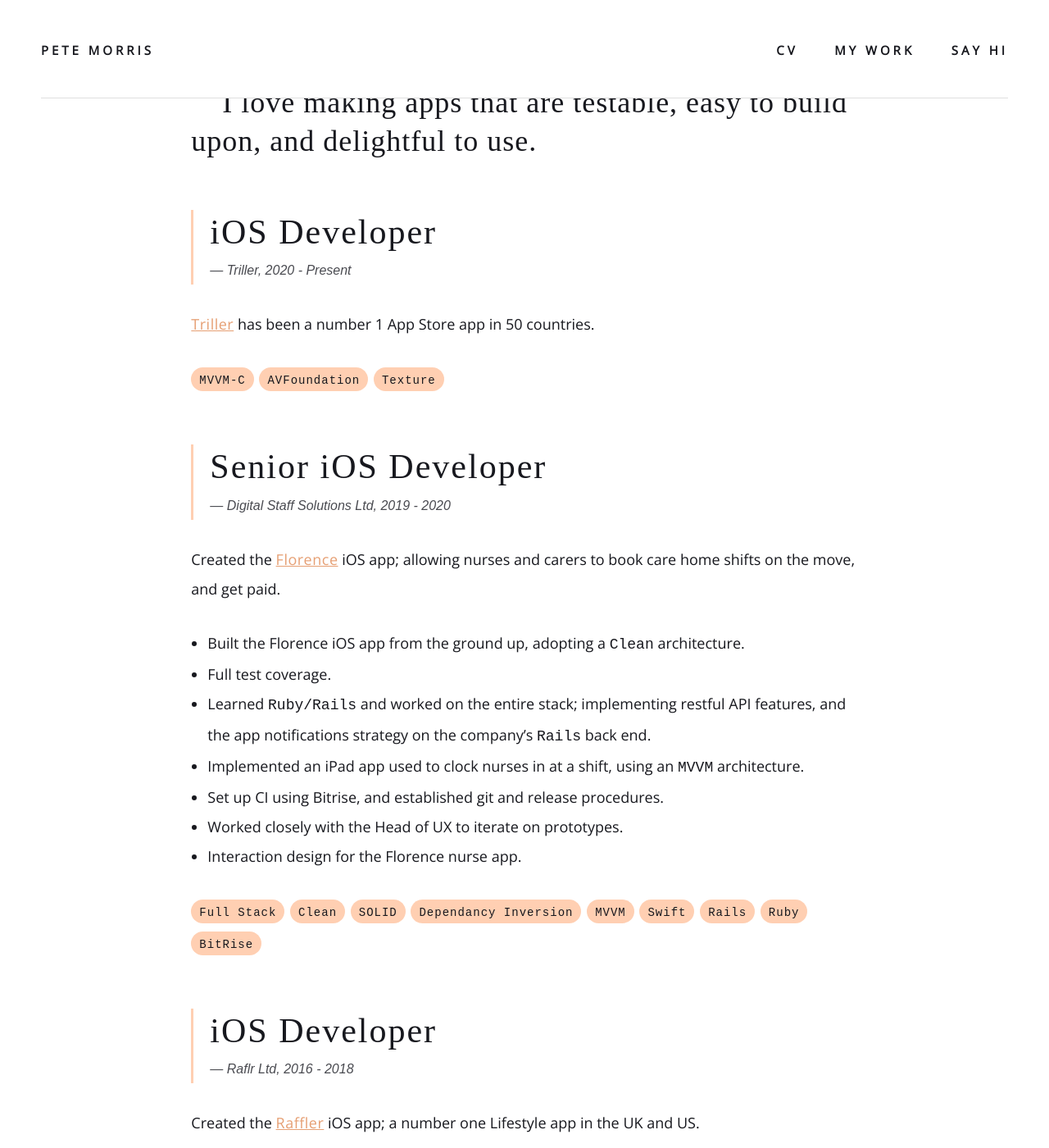
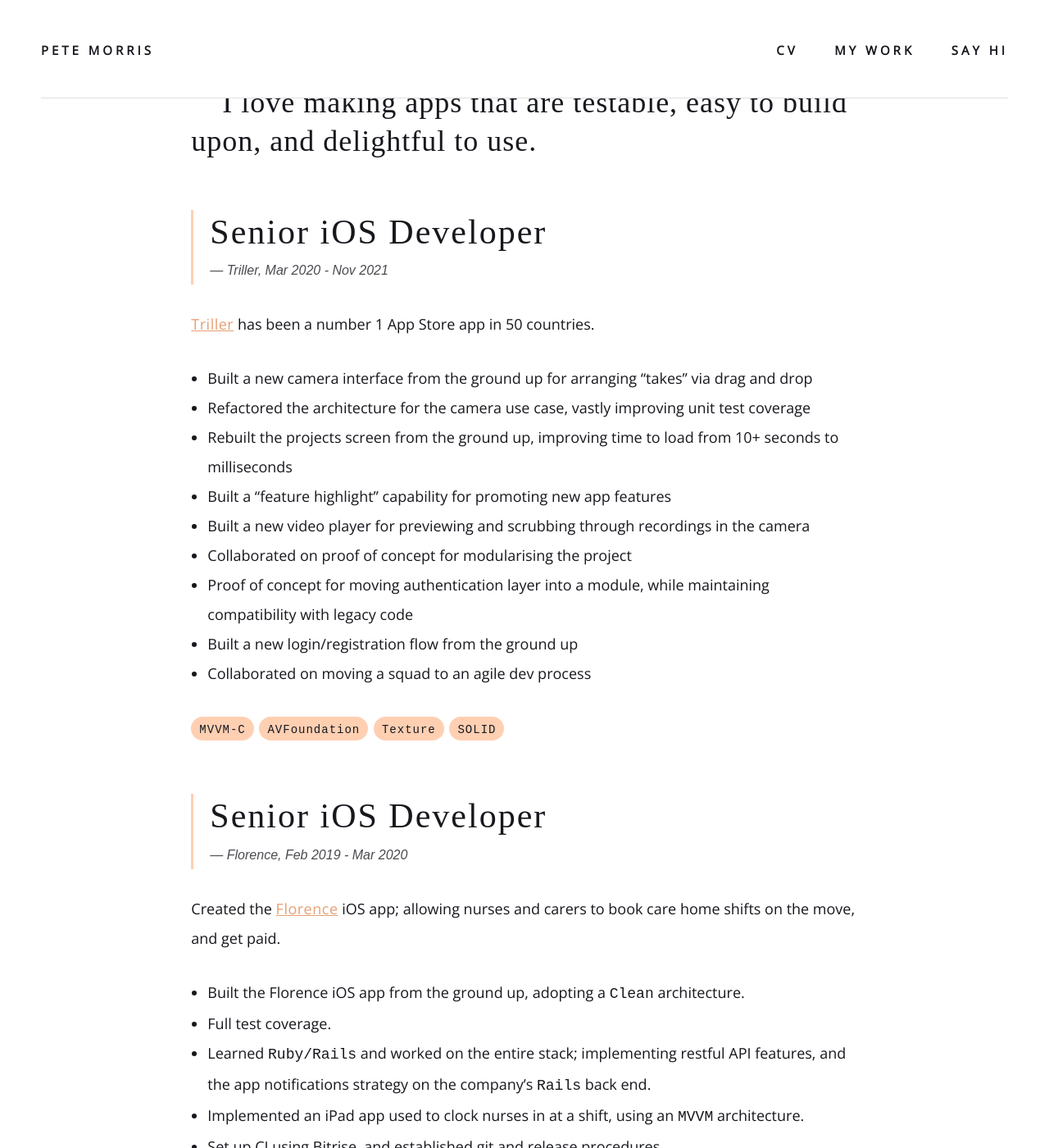
Before and after one commit to p-morris/p-morris.github.io, a Jekyll site: the page built from _pages/cv.md, in a window 1280 px wide and 1400 px high, scrolled down 334 px. Shown: the whole window at 82% size. Built offline with Jekyll 4.4.1, drawn with Linux system fonts in a browser that asks for light colours; nearby versions of some CDN libraries; some web fonts are replaced; some of the changed text lies outside the part shown.

Commit message:
Updated CV

```diff
--- a/_pages/cv.md
+++ b/_pages/cv.md
@@ -25,19 +25,31 @@
 </div>
 
 > {: .job-title}
-> ## iOS Developer
-> <cite>Triller, 2020 - Present</cite>
+> ## Senior iOS Developer
+> <cite>Triller, Mar 2020 - Nov 2021</cite>
 
 [Triller](https://apps.apple.com/us/app/triller-social-video-platform/id994905763) has been a number 1 App Store app in 50 countries.
+
+{: .work-list}
+* Built a new camera interface from the ground up for arranging "takes" via drag and drop
+* Refactored the architecture for the camera use case, vastly improving unit test coverage
+* Rebuilt the projects screen from the ground up, improving time to load from 10+ seconds to milliseconds
+* Built a "feature highlight" capability for promoting new app features
+* Built a new video player for previewing and scrubbing through recordings in the camera
+* Collaborated on proof of concept for modularising the project
+* Proof of concept for moving authentication layer into a module, while maintaining compatibility with legacy code
+* Built a new login/registration flow from the ground up
+* Collaborated on moving a squad to an agile dev process
 
 {: .tag-list}
 * `MVVM-C`
 * `AVFoundation`
 * `Texture`
+* `SOLID`
 
 > {: .job-title}
 > ## Senior iOS Developer
-> <cite>Digital Staff Solutions Ltd, 2019 - 2020</cite>
+> <cite>Florence, Feb 2019 - Mar 2020</cite>
 
 Created the [Florence](https://apps.apple.com/gb/app/florence-nurse-carer-shifts/id1481958477) iOS app; allowing nurses and carers to book care home shifts on the move, and get paid.
 
@@ -63,7 +75,7 @@
 
 > {: .job-title}
 > ## iOS Developer
-> <cite>Raflr Ltd, 2016 - 2018</cite>
+> <cite>Raffler, Mar 2016 - Aug 2018</cite>
 
 Created the [Raffler](https://www.telegraph.co.uk/men/thinking-man/raffler-introducing-the-app-that-could-win-you-1000-with-the-tou/) iOS app; a number one Lifestyle app in the UK and US.
 
@@ -90,7 +102,7 @@
 
 > {: .job-title}
 > ## iOS Developer
-> <cite>Mumsnet Ltd, 2014 - 2016</cite>
+> <cite>Mumsnet, Sep 2014 - Jan 2016</cite>
 
 Developed [Mumsnet Talk](https://apps.apple.com/gb/app/mumsnet-talk/id437769914); an app for accessing a social discussion forum with ten million users.
 
@@ -110,7 +122,7 @@
 
 > {: .job-title}
 > ## Contract iOS Developer
-> <cite>Mindtools Ltd, 2013 - 2014</cite>
+> <cite>Mindtools, 2013 - 2014</cite>
 
 Created and relaunched [MindTools](https://apps.apple.com/gb/app/mind-tools/id420985422); a universal app which acts as a library of business-related training articles, videos and learning tools.
 
@@ -132,7 +144,7 @@
 
 > {: .job-title}
 > ## Contract iOS Developer
-> <cite>Mubaloo Ltd, 2011</cite>
+> <cite>Mubaloo, 2011</cite>
 
 Developed SalesConnect; an enterprise iPad app featured in the [Financial Times](/assets/schroders-sales-connect.pdf). SalesConnect is used to manage, view and curate presentations from Microsoft Sharepoint documents, and was developed for the internal use of the investment bank Schroders.
 
```
